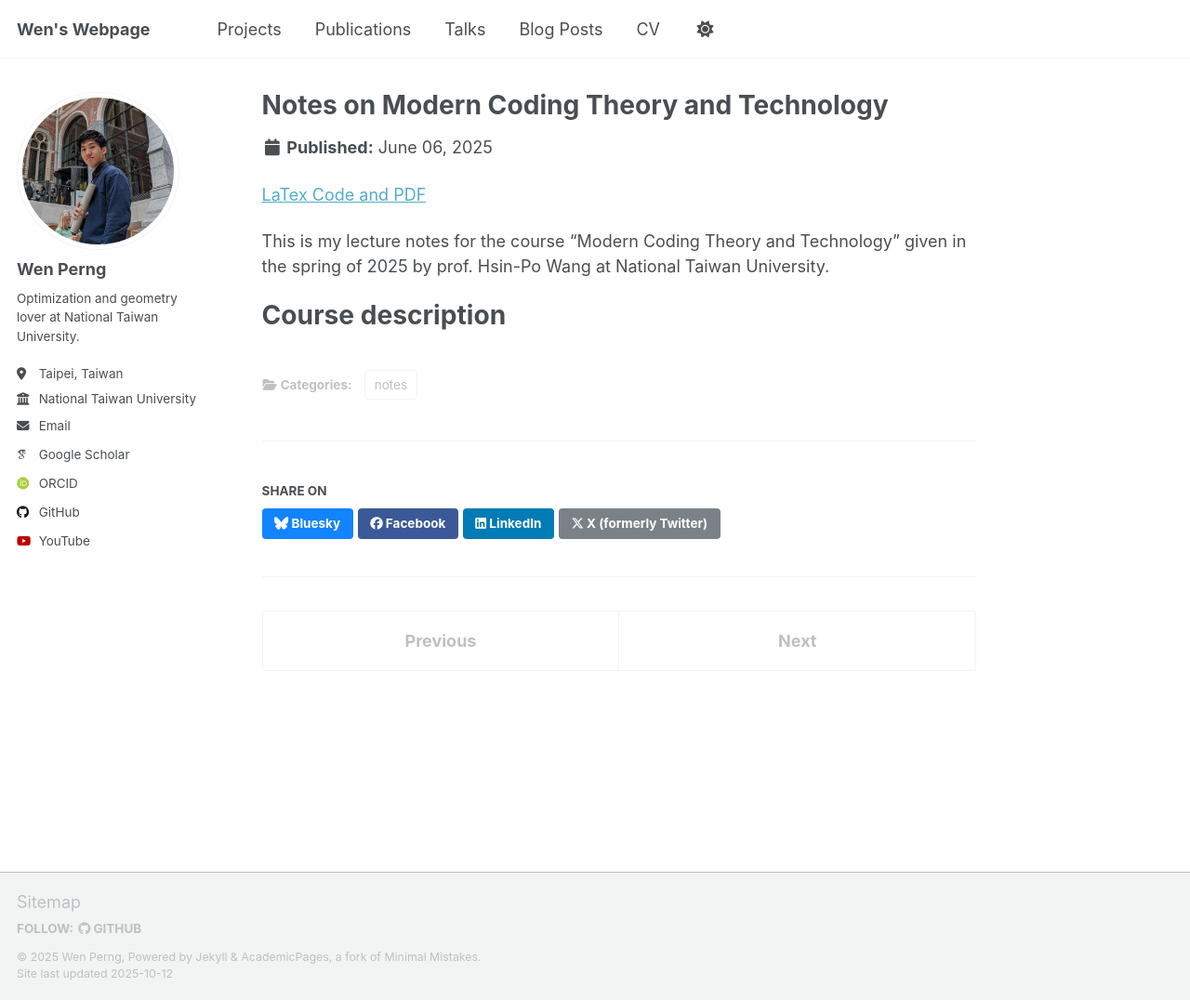
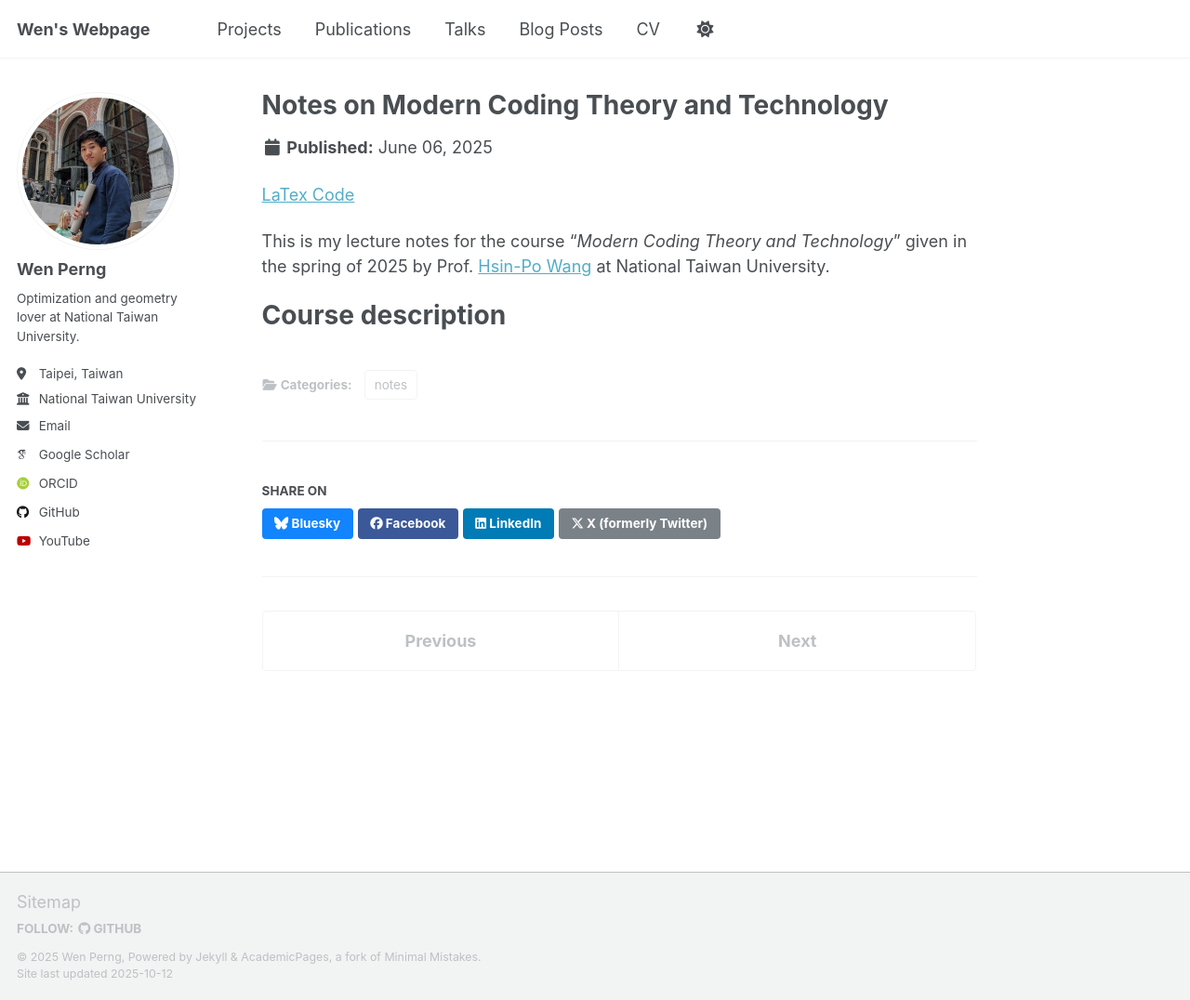
Before and after one commit to WenPerng/WenPerng.github.io, a Jekyll site: the page built from _projects/2025-06-MCTT-note.md, in a window 1280 px wide and 1076 px high. Shown: the whole window at 93% size. Built offline with Jekyll 4.4.1, drawn with Linux system fonts in a browser that asks for light colours; some web fonts are replaced; a script that is not in the unit is left out.

```diff
--- a/_projects/2025-06-MCTT-note.md
+++ b/_projects/2025-06-MCTT-note.md
@@ -6,11 +6,11 @@ permalink: /projects/2025-06-MCTT-note
 # venue: "Department of Electrical Engineering"
 date: 2025-06-06
 # location: "National Taiwan University"
-excerpt: "Lecture notes for the course \"Modern Coding Theory and Technology\" given in the spring of 2025 by prof. Hsin-Po Wang."
+excerpt: "Lecture notes for the course \"Modern Coding Theory and Technology\" given in the spring of 2025 by Prof. [Hsin-Po Wang](https://www.symbol.codes/)."
 ---
 
-[LaTex Code and PDF](https://github.com/WenPerng/MCTT_Lecture_Note)
+[LaTex Code](https://github.com/WenPerng/MCTT_Lecture_Note)
 
-This is my lecture notes for the course "Modern Coding Theory and Technology" given in the spring of 2025 by prof. Hsin-Po Wang at National Taiwan University.
+This is my lecture notes for the course "*Modern Coding Theory and Technology*" given in the spring of 2025 by Prof. [Hsin-Po Wang](https://www.symbol.codes/) at National Taiwan University.
 
 # Course description
```
Also changed, not shown: _projects/2023-09-GA-note.md (+2 -2 lines).
